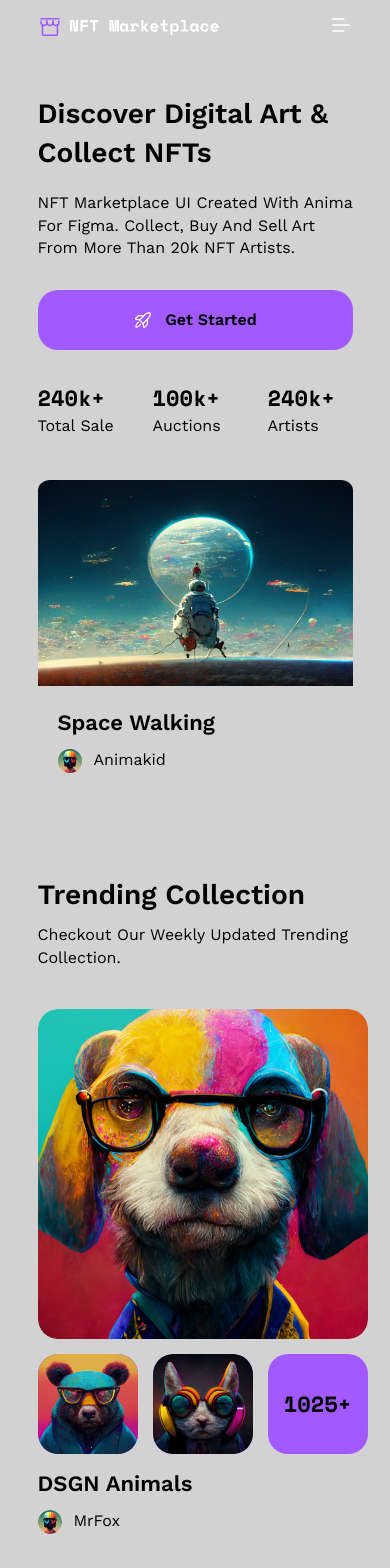
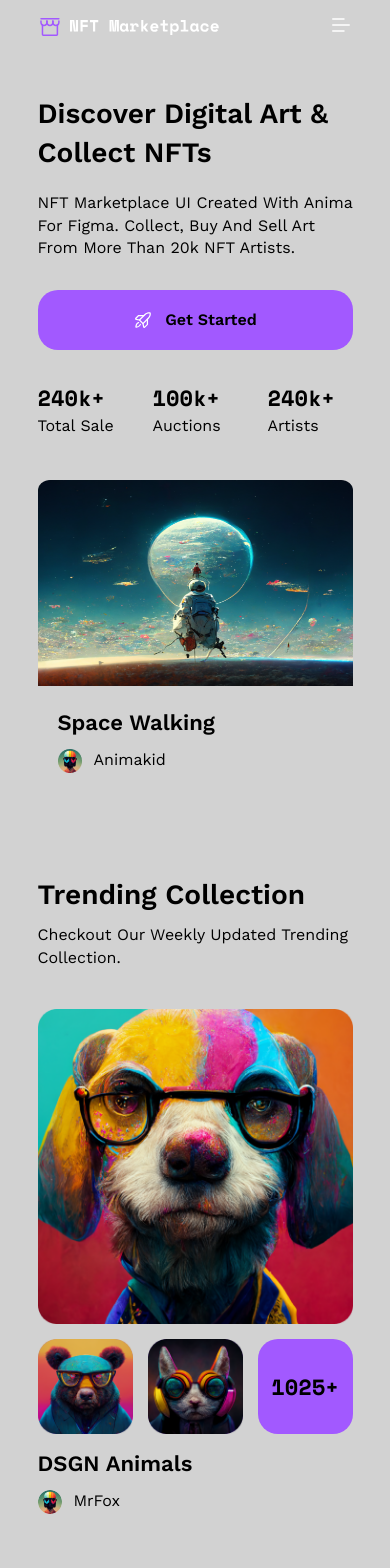
Before and after one commit to mikhail-create/nft-marketplace, a React (Create React App) app: page / in a window 390 px wide. Shown: the top 1568 px of the page. Built offline with nearby package versions, Linux system fonts and the light colour scheme.

Commit message:
⚗️ Added first version animation for header menu at mobile view

```diff
--- a/package.json
+++ b/package.json
@@ -10,6 +10,7 @@
     "@types/node": "^16.18.38",
     "@types/react": "^18.2.15",
     "@types/react-dom": "^18.2.7",
+    "framer-motion": "^10.15.0",
     "react": "^18.2.0",
     "react-dom": "^18.2.0",
     "react-router-dom": "^6.14.2",
--- a/src/components/CollectionCard/CollectionCard.module.scss
+++ b/src/components/CollectionCard/CollectionCard.module.scss
@@ -11,6 +11,11 @@
     border-radius: 20px;
     transition: transform 500ms;
     cursor: pointer;
+
+    > img {
+      width: 100%;
+      height: 100%;
+    }
 
     &:hover {
       transform: scale(0.95);
@@ -36,6 +41,11 @@
       line-height: 160%;
       transition: transform 500ms;
       cursor: pointer;
+
+      > img {
+        width: 100%;
+        height: 100%;
+      }
 
       &:hover {
         transform: scale(0.95);
@@ -66,3 +76,26 @@
     }
   }
 }
+
+@media screen and (min-width: 836px) and (max-width: 1279px) {
+
+}
+
+@media screen and (max-width: 835px) {
+  .card {
+    width: 315px;
+    height: 505px;
+
+    &__img {
+      width: 315px;
+      height: 315px;
+    }
+
+    &_list {
+      &__item {
+        width: 95px;
+        height: 95px;
+      }
+    }
+  }
+}
--- a/src/components/CollectionCard/CollectionCard.tsx
+++ b/src/components/CollectionCard/CollectionCard.tsx
@@ -8,10 +8,16 @@ function CollectionCard({ images, amount, name, author }: CollectionCardPropsTyp
 
   return (
     <div className={styles.card}>
-      <img className={styles.card__img} srcSet={images[0]} alt='Primary' />
+      <div className={styles.card__img}>
+        <img srcSet={images[0]} alt='Primary' />
+      </div>
       <div className={styles.card_list}>
-        <img className={styles.card_list__item} srcSet={images[1]} alt='Primary' />
-        <img className={styles.card_list__item} srcSet={images[2]} alt='Primary' />
+        <div className={styles.card_list__item}>
+          <img srcSet={images[1]} alt='Primary' />
+        </div>
+        <div className={styles.card_list__item}>
+          <img srcSet={images[2]} alt='Primary' />
+        </div>
         <div className={styles.card_list__item}>
           {amount + '+'}
         </div>
--- a/src/components/Header/Header.module.scss
+++ b/src/components/Header/Header.module.scss
@@ -27,6 +27,10 @@
   &_menu {
     display: none;
   }
+
+  &_sidebar {
+    display: none;
+  }
 }
 
 @media screen and (min-width: 836px) and (max-width: 1279px) {
@@ -45,6 +49,17 @@
 
     &_menu {
       display: block;
+    }
+
+    &_sidebar {
+      top: var(--header-tablet-size);
+      background-color: var(--bg-color--secondary);
+      left: 0;
+      display: flex;
+      flex-direction: column;
+      width: 100vw;
+      height: fit-content;
+      position: absolute;
     }
   }
 }
@@ -66,5 +81,18 @@
     &_menu {
       display: block;
     }
+
+    &_sidebar {
+      background-color: var(--bg-color--secondary);
+      top: var(--header-phone-size);
+      left: 0;
+      display: flex;
+      flex-direction: column;
+      width: 100vw;
+      height: fit-content;
+      position: absolute;
+      gap: 12px;
+      padding: 12px;
+    }
   }
 }
--- a/src/components/Header/Header.tsx
+++ b/src/components/Header/Header.tsx
@@ -1,4 +1,5 @@
 import React from 'react'
+import { motion, useCycle } from 'framer-motion';
 import { ReactComponent as Logo } from 'assets/icons/logo.svg'
 import { ReactComponent as LogoText } from 'assets/icons/logo-text.svg'
 import { ReactComponent as BurgerMenu } from 'assets/icons/burger-menu.svg'
@@ -8,7 +9,28 @@ import Icons from 'shared/Icons'
 
 import styles from './Header.module.scss'
 
+const sidebar = {
+  open: {
+    clipPath: 'circle(400px at 50% 0)',
+    transition: {
+      type: 'spring',
+      stiffness: 50,
+      restDelta: 2
+    }
+  },
+  closed: {
+    clipPath: 'circle(0px at 50% 0)',
+    transition: {
+      type: 'spring',
+      stiffness: 400,
+      damping: 40
+    }
+  }
+};
+
 function Header() {
+  const [isOpen, toggleOpen] = useCycle(false, true);
+
   return (
     <header className={styles.header}>
       <div className={styles.header__logo}>
@@ -28,9 +50,19 @@ function Header() {
           />
         </div>
       </nav>
-      <span className={styles.header_menu}>
+      <span className={styles.header_menu} onClick={() => toggleOpen()}>
         <BurgerMenu fill='white' />
       </span>
+      <motion.nav
+        className={styles.header_sidebar}
+        initial={false}
+        animate={isOpen ? 'open' : 'closed'}
+        variants={sidebar}
+      >
+        <CustomNavLink path='/' title='Marketplace' />
+        <CustomNavLink path='/' title='Rankings' />
+        <CustomNavLink path='/' title='Connect a wallet' />
+      </motion.nav>
     </header>
   )
 }
--- a/src/shared/CustomNavLink/CustomNavLink.module.scss
+++ b/src/shared/CustomNavLink/CustomNavLink.module.scss
@@ -3,7 +3,6 @@
   color: var(--text-color);
   font-family: 'Work Sans';
   font-weight: 600;
-  text-align: center;
 
   &:hover {
     color: var(--primary-color);
```
Also changed, not shown: 1 other file (tests, documents, lock files or other folders).
